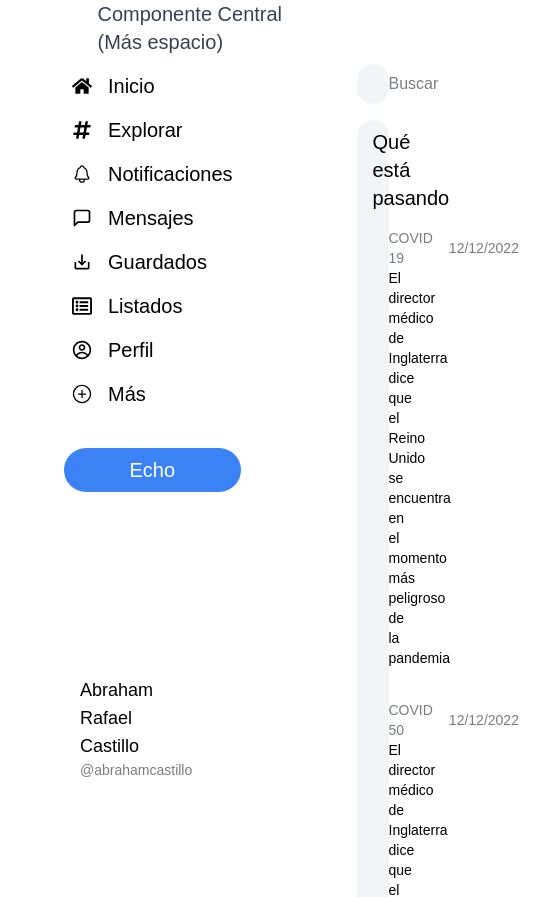
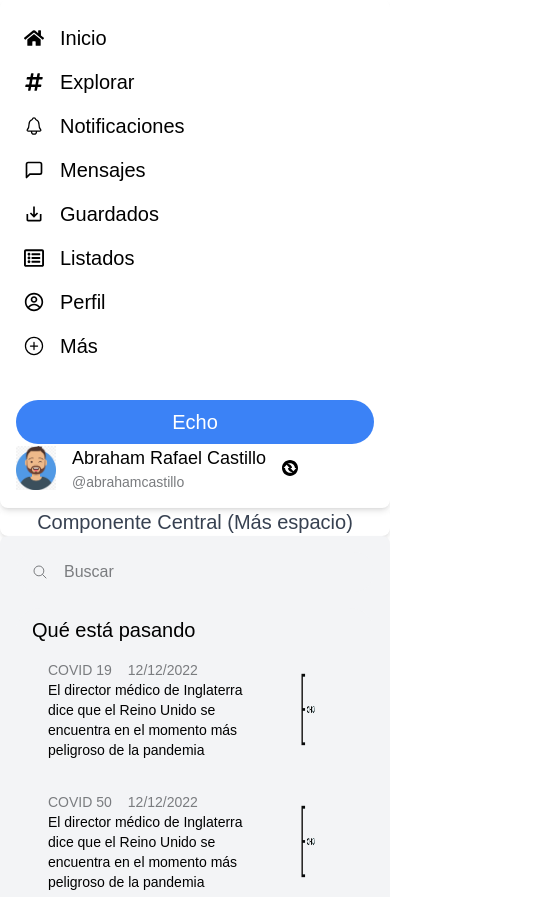
Before and after one commit to abrahamr110/Echo-App, a Next.js app: page / in a window 390 px wide. Shown: the top 897 px of the page, 558 px wide, since content can reach past the window. Built offline with nearby package versions, Linux system fonts and the light colour scheme.

Commit message:
arreglo del sieño responsive

```diff
--- /dev/null
+++ b/app/components/content.jsx
@@ -0,0 +1 @@
+export const Content = () => {};
--- a/app/components/rightBar.jsx
+++ b/app/components/rightBar.jsx
@@ -32,7 +32,7 @@ const perfiles = [
 
 export const RightBar = () => {
     return (
-        <div className="flex flex-col w-full h-full max-w-screen-md p-16">
+        <div className="flex flex-col p-4">
             <div className="flex flex-row bg-gray-100 gap-4 rounded-3xl px-4 py-2 mb-4 items-center">
                 <IoSearchOutline className="text-[#7A7C7F]" />
                 <p className="text-[#7A7C7F]">Buscar</p>
--- a/app/components/sideBar.jsx
+++ b/app/components/sideBar.jsx
@@ -25,8 +25,8 @@ const Links = [
 
 export const SideBar = () => {
     return (
-        <div className="flex flex-col w-full h-full max-w-screen-md p-16">
-            <div className="flex flex-col flex-wrap w-full h-full">
+        <div className="flex flex-col min-h-full p-4">
+            <div className="flex flex-col flex-grow">
                 {Links.map((link, index) => {
                     return (
                         <div
--- a/app/page.jsx
+++ b/app/page.jsx
@@ -3,21 +3,18 @@ import { RightBar } from "./components/rightBar";
 
 export default function Home() {
     return (
-        <div className="flex flex-row w-screen h-screen">
-            {/* Barra lateral izquierda */}
-            <div className="w-1/4 h-full">
+        <div className="flex flex-col lg:flex-row">
+            <div className="w-full lg:w-1/4 h-auto  rounded-lg shadow-md">
                 <SideBar />
             </div>
 
-            {/* Componente Central */}
-            <div className="w-2/4 h-full">
-                <p className="text-gray-700 text-xl">
+            <div className="w-full lg:w-2/4 h-auto lg:h-screen  rounded-lg shadow-md flex items-center justify-center">
+                <p className="text-gray-700 text-xl text-center">
                     Componente Central (Más espacio)
                 </p>
             </div>
 
-            {/* Barra lateral derecha */}
-            <div className="w-1/4 h-full">
+            <div className="w-full lg:w-1/4 h-auto lg:h-screen bg-gray-100  rounded-lg shadow-md">
                 <RightBar />
             </div>
         </div>
```
